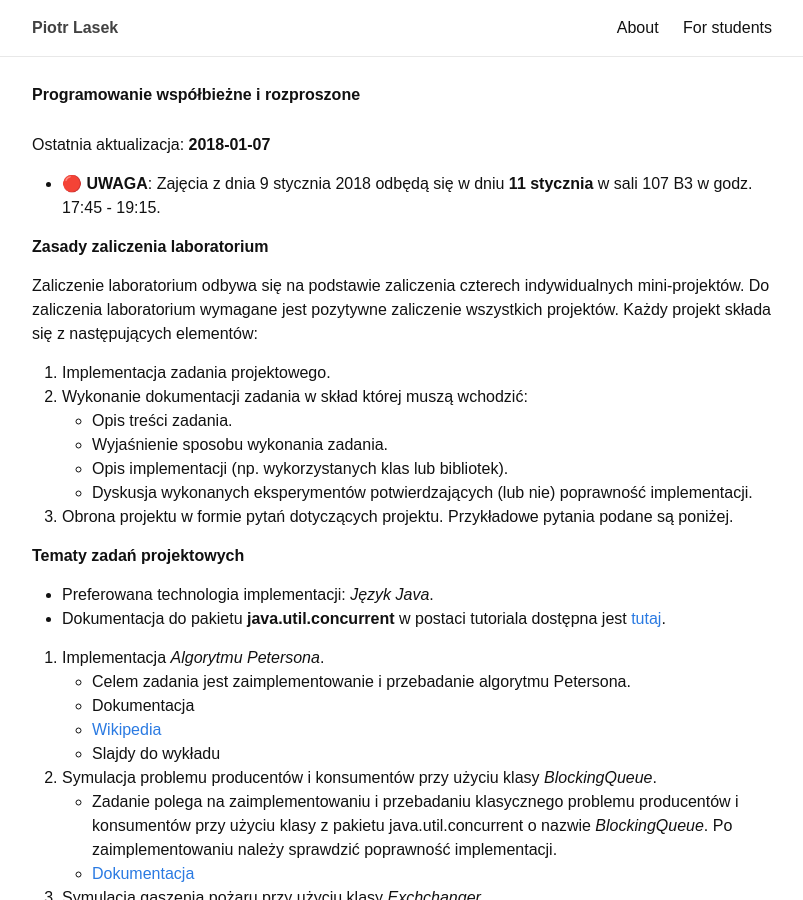
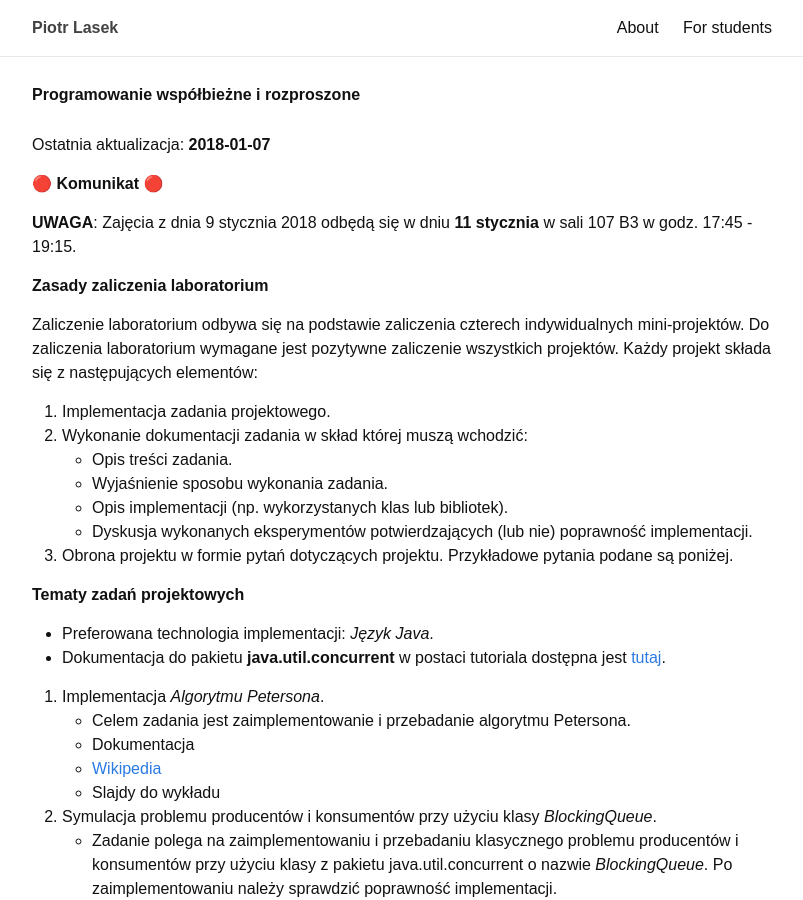
Before and after one commit to piotrlasek/piotrlasek.github.io, a Jekyll site: the page built from for-students/pwir2017.md, in a window 1280 px wide and 900 px high. Shown: the whole window, without its empty margins (238-1041 px from the left). Built offline with Jekyll 4.4.1, drawn with Linux system fonts in a browser that asks for light colours.

Commit message:
Update pwir2017.md

```diff
--- a/for-students/pwir2017.md
+++ b/for-students/pwir2017.md
@@ -7,7 +7,8 @@
 
 Ostatnia aktualizacja: **2018-01-07**
 
-* &#x1F534; **UWAGA**: Zajęcia z dnia 9 stycznia 2018 odbędą się w dniu **11 stycznia** w sali 107 B3 w godz. 17:45 - 19:15.
+# &#x1F534; Komunikat &#x1F534;
+**UWAGA**: Zajęcia z dnia 9 stycznia 2018 odbędą się w dniu **11 stycznia** w sali 107 B3 w godz. 17:45 - 19:15.
 
 # Zasady zaliczenia laboratorium
 
```
